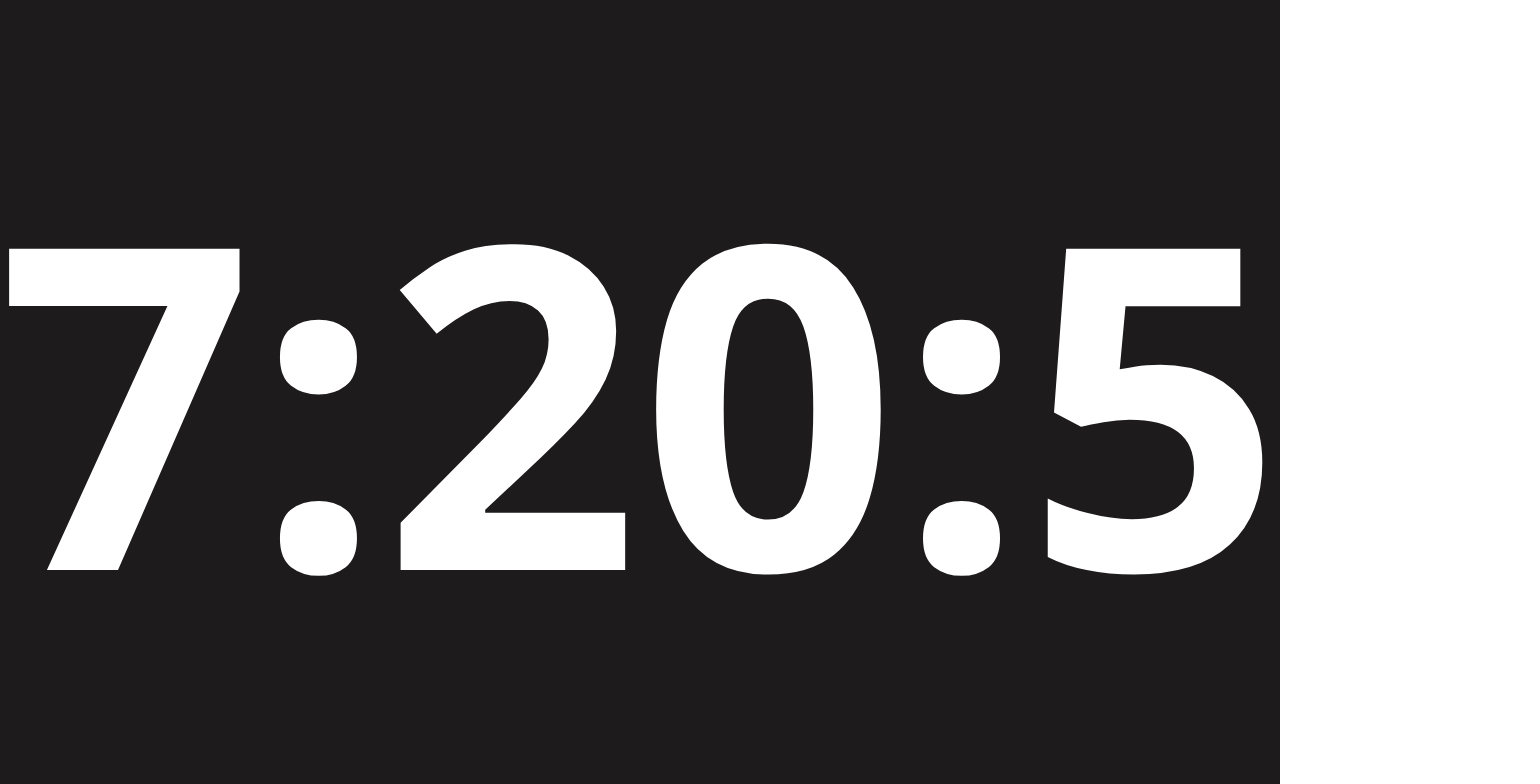
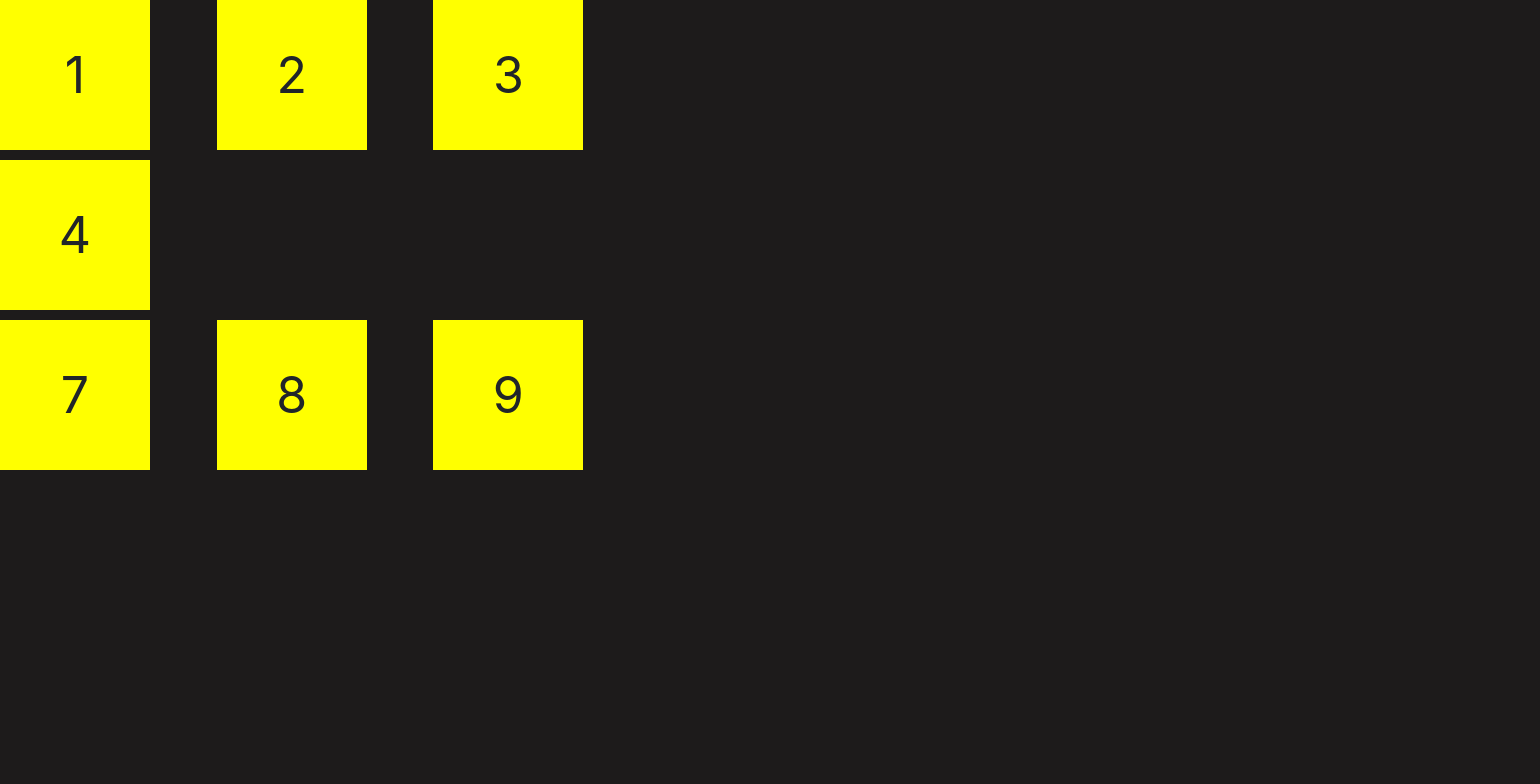
Before and after one commit to kartikmukati/reactjs-machine-code-yt, a React (Vite) app: page / in a window 1280 px wide. Shown: the top 784 px of the page, 1540 px wide, since content can reach past the window. Built offline with nearby package versions, Linux system fonts and the light colour scheme.

Commit message:
code for box to turn green and yellow

```diff
--- a/src/App.css
+++ b/src/App.css
@@ -1,15 +1,27 @@
-.clock-ctn {
-     background-color:rgb(29, 27, 27);
-     color: white;
-     width: 100%;
-     height: 100vh;
+body {
+     background-color: rgb(29, 27, 27);
+}
+
+.ctn {
+     width: 50%;
+     display: grid;
+     grid-template-columns: 1fr 1fr 1fr;
+     gap: 10px
+}
+.box {
+     width: 150px;
+     height: 150px;
      display: flex;
-     flex-direction: row;
+     justify-content: center;
      align-items: center;
-     justify-content: center;
+     font-size: 50px;
+     cursor: pointer;
 }
-h5 {
-     font-size: 450px;
-     font-weight: 700;
-     font-family: 'Segoe UI', Tahoma, Geneva, Verdana, sans-serif;
+
+.yellow {
+     background-color: yellow;
 }
+
+.green {
+     background-color: green;
+}
--- a/src/App.jsx
+++ b/src/App.jsx
@@ -1,28 +1,101 @@
-import { useState } from "react";
+import { useEffect, useState } from "react";
 import "./App.css";
 
 function App() {
 
-  const [time, setTime] = useState({})
+  const [arr, setArr] = useState([
+    {
+      id: 1,
+      isClicked: false,
+      isVisible: true
+    },
+    {
+      id: 2,
+      isClicked: false,
+      isVisible: true
+    },
+    {
+      id: 3,
+      isClicked: false,
+      isVisible: true
+    },
+    {
+      id: 4,
+      isClicked: false,
+      isVisible: true
+    },
+    {
+      id: 5,
+      isClicked: false,
+      isVisible: false
+    },
+    {
+      id: 6,
+      isClicked: false,
+      isVisible: false
+    },
+    {
+      id: 7,
+      isClicked: false,
+      isVisible: true
+    },
+    {
+      id: 8,
+      isClicked: false,
+      isVisible: true
+    },
+    {
+      id: 9,
+      isClicked: false,
+      isVisible: true
+    },
+  ]);
 
-  setInterval(() => {
-     const hours = new Date().getHours() < 10 ? "0"+new Date().getHours() : new Date().getHours()
-     const minutes = new Date().getMinutes() < 10 ? "0"+new Date().getMinutes() : new Date().getMinutes();
-     const seconds = new Date().getSeconds() < 10 ? "0"+ new Date().getSeconds(): new Date().getSeconds()
-    setTime({
-      hours,
-      minutes,
-      seconds
+  const [queue, setQueue] = useState([]);
+  // [0,1,2,3,4,5,6,7]
+
+  useEffect(() => {
+
+    if(queue.length === 7) {
+      for(let i = 0; i < queue.length; i++) {
+        setTimeout(() => {
+          setArr(pre => {
+            const temp = [...pre];
+            temp[queue[i]].isClicked = false;
+            return temp;
+          })
+          setQueue(pre => {
+            const temp = [...pre];
+            temp.shift();
+            return temp;
+          })
+        }, i * 1000)
+      }
+    }
+  },[queue.length])
+
+
+
+  const onClickHandler = (index) => {
+    setArr(pre => {
+      const temp = [...pre];
+      temp[index].isClicked = true;
+      return temp
     })
-  },2000)
+    setQueue(previousState => {
+      const temp = [...previousState];
+      temp.push(index)
+      return temp
+    })
+  }
 
   return (
    <div className="ctn">
-    <div className="clock-ctn">
-      <h5>{time.hours}:</h5>
-      <h5>{time.minutes}:</h5>
-      <h5>{time.seconds}</h5>
-    </div>
+      {arr.map((item, index) => {
+        return (
+          item.isVisible === true ? <div key={index} className={`box ${item.isClicked === false ? 'yellow' : 'green'}`} onClick={() => onClickHandler(index)}>{item.id}</div> : <div key={index}></div>
+        )
+      })}
    </div>
   );
 }
```
